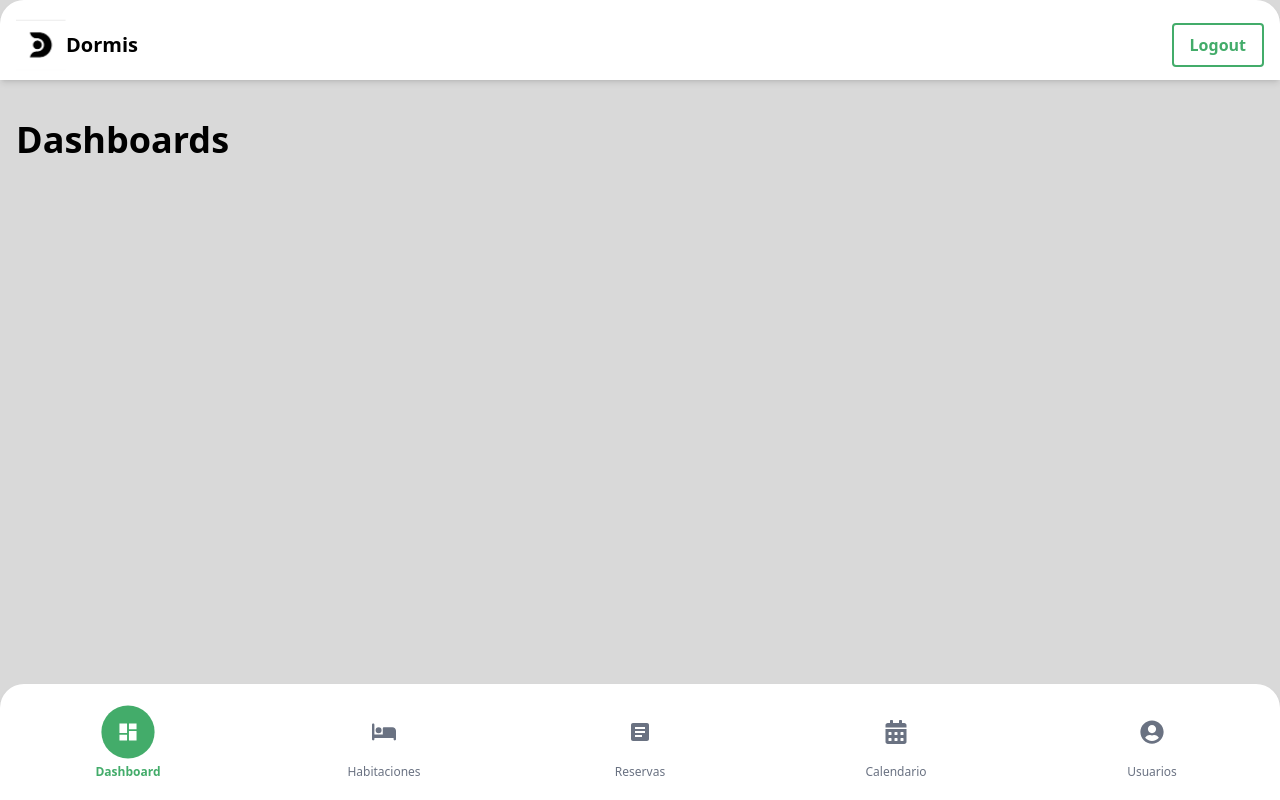
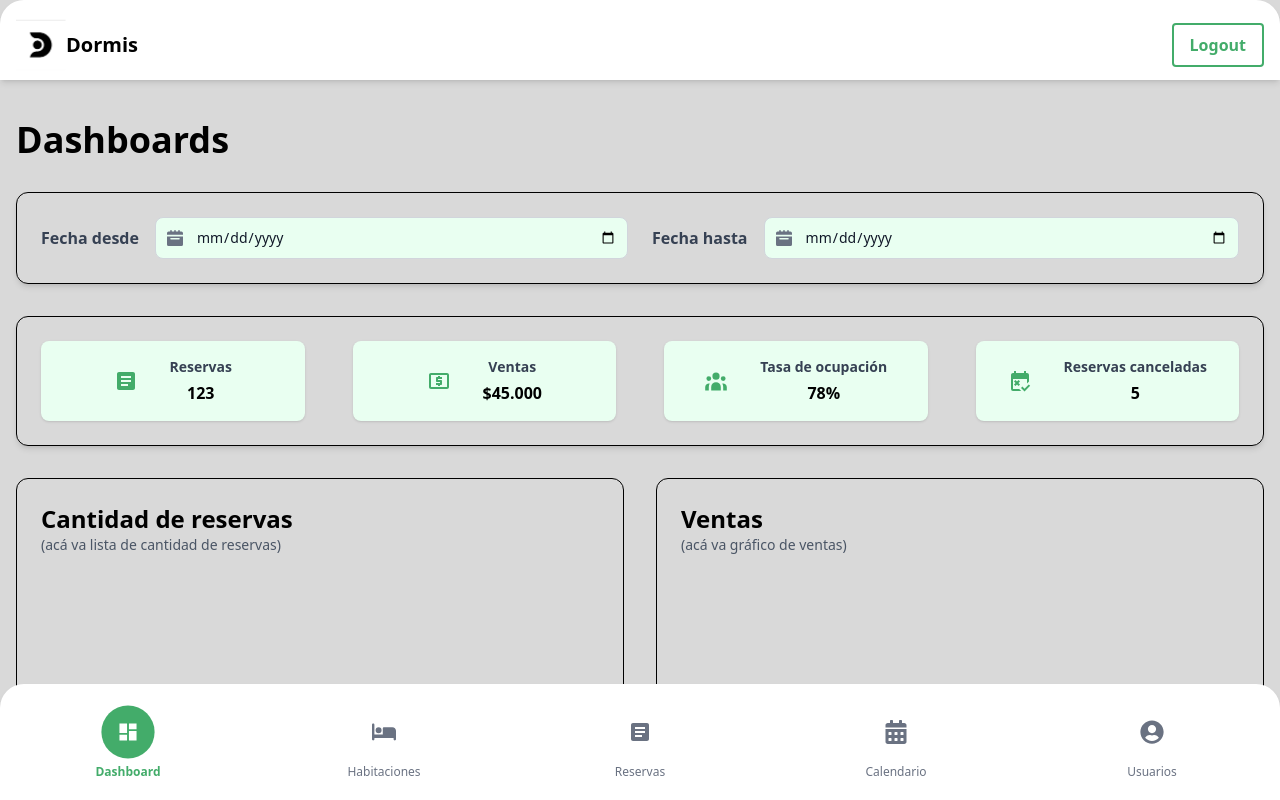
Before and after one commit to hoteldormis1/posada-dormis-frontend, a Next.js app: page /dashboard in a window 1280 px wide. Shown: the top 800 px of the page. Built offline with nearby package versions, Linux system fonts and the light colour scheme.

Commit message:
:sparkles: dashboard 1.0

```diff
--- /dev/null
+++ b/app/_components/Dashboard/FiltroFechas/index.tsx
@@ -0,0 +1,67 @@
+import React from "react";
+
+const FiltroFechas = () => {
+	return (
+		<div className="pt-8 w-full">
+			<div className="flex flex-col md:flex-row gap-6 w-full rounded-xl shadow-md p-6 border border-black">
+				{/* Fecha Desde */}
+				<div className="w-full md:w-1/2 flex items-center gap-4">
+					<label
+						htmlFor="start-date"
+						className="font-semibold text-gray-700 whitespace-nowrap"
+					>
+						Fecha desde
+					</label>
+					<div className="relative w-full">
+						<div className="absolute inset-y-0 left-0 flex items-center pl-3 pointer-events-none">
+							<svg
+								className="w-4 h-4 text-gray-500"
+								aria-hidden="true"
+								xmlns="http://www.w3.org/2000/svg"
+								fill="currentColor"
+								viewBox="0 0 20 20"
+							>
+								<path d="M20 4a2 2 0 0 0-2-2h-2V1a1 1 0 0 0-2 0v1h-3V1a1 1 0 0 0-2 0v1H6V1a1 1 0 0 0-2 0v1H2a2 2 0 0 0-2 2v2h20V4ZM0 18a2 2 0 0 0 2 2h16a2 2 0 0 0 2-2V8H0v10Zm5-8h10a1 1 0 0 1 0 2H5a1 1 0 0 1 0-2Z" />
+							</svg>
+						</div>
+						<input
+							id="start-date"
+							type="date"
+							className="bg-[#E9FFF1] border border-gray-300 text-gray-900 text-sm rounded-lg focus:ring-primary focus:border-primary block w-full pl-10 p-2.5"
+						/>
+					</div>
+				</div>
+
+				{/* Fecha Hasta */}
+				<div className="w-full md:w-1/2 flex items-center gap-4">
+					<label
+						htmlFor="end-date"
+						className="font-semibold text-gray-700 whitespace-nowrap"
+					>
+						Fecha hasta
+					</label>
+					<div className="relative w-full">
+						<div className="absolute inset-y-0 left-0 flex items-center pl-3 pointer-events-none">
+							<svg
+								className="w-4 h-4 text-gray-500"
+								aria-hidden="true"
+								xmlns="http://www.w3.org/2000/svg"
+								fill="currentColor"
+								viewBox="0 0 20 20"
+							>
+								<path d="M20 4a2 2 0 0 0-2-2h-2V1a1 1 0 0 0-2 0v1h-3V1a1 1 0 0 0-2 0v1H6V1a1 1 0 0 0-2 0v1H2a2 2 0 0 0-2 2v2h20V4ZM0 18a2 2 0 0 0 2 2h16a2 2 0 0 0 2-2V8H0v10Zm5-8h10a1 1 0 0 1 0 2H5a1 1 0 0 1 0-2Z" />
+							</svg>
+						</div>
+						<input
+							id="end-date"
+							type="date"
+							className="bg-[#E9FFF1] border border-gray-300 text-gray-900 text-sm rounded-lg focus:ring-primary focus:border-primary block w-full pl-10 p-2.5"
+						/>
+					</div>
+				</div>
+			</div>
+		</div>
+	);
+};
+
+export default FiltroFechas;
--- /dev/null
+++ b/app/_components/Dashboard/Graficos/index.tsx
@@ -0,0 +1,42 @@
+import { fuenteDeSubtitulo } from "@/_styles/global-styles";
+import React from "react";
+
+// Datos simulados
+const graficosData = [
+  {
+    titulo: "Cantidad de reservas",
+    contenido: "(acá va lista de cantidad de reservas)",
+  },
+  {
+    titulo: "Ventas",
+    contenido: "(acá va gráfico de ventas)",
+  },
+  {
+    titulo: "Habitaciones hoy",
+    contenido: "(acá va lista del estado de habitaciones hoy)",
+  },
+  {
+    titulo: "Estado de habitaciones hoy",
+    contenido: "(acá va un pie chart del estado de habitaciones hoy)",
+  },
+];
+
+const Graficos = () => {
+  return (
+    <div className="pt-8 w-full">
+      <div className="grid grid-cols-1 md:grid-cols-2 gap-8">
+        {graficosData.map((grafico, index) => (
+          <div
+            key={index}
+            className="flex flex-col p-6 border border-black rounded-xl min-h-[300px]"
+          >
+            <label className={fuenteDeSubtitulo}>{grafico.titulo}</label>
+            <label className="text-sm text-gray-600">{grafico.contenido}</label>
+          </div>
+        ))}
+      </div>
+    </div>
+  );
+};
+
+export default Graficos;
--- /dev/null
+++ b/app/_components/Dashboard/HotelEstadisticas/index.tsx
@@ -0,0 +1,35 @@
+import React from "react";
+import { HiUserGroup } from "react-icons/hi";
+import { MdArticle, MdFreeCancellation, MdLocalAtm } from "react-icons/md";
+
+const estadisticas = [
+	{ titulo: "Reservas", valor: "123", icon: <MdArticle size={24} className="text-main" /> },
+	{ titulo: "Ventas", valor: "$45.000", icon: <MdLocalAtm size={24} className="text-main" /> },
+	{ titulo: "Tasa de ocupación", valor: "78%", icon: <HiUserGroup  size={24} className="text-main" /> },
+	{ titulo: "Reservas canceladas", valor: "5", icon: <MdFreeCancellation size={24} className="text-main" /> },
+];
+
+const HotelEstadisticas = () => {
+	return (
+		<div className="pt-8 w-full">
+			<div className="grid grid-cols-1 sm:grid-cols-2 md:grid-cols-4 gap-12 w-full rounded-xl shadow-md p-6 border-1 border-black">
+				{estadisticas.map((item, index) => (
+					<div
+						key={index}
+						className="flex gap-8 items-center justify-center p-4 bg-[#E9FFF1] rounded-lg shadow-sm hover:shadow-md transition-shadow"
+					>
+						{item.icon}
+						<div className="flex flex-col items-center justify-center">
+							<span className="flex gap-4 items-center text-sm font-semibold text-gray-700">
+								{item.titulo}
+							</span>
+							<span className="text-md font-bold text-primary mt-1">{item.valor}</span>
+						</div>
+					</div>
+				))}
+			</div>
+		</div>
+	);
+};
+
+export default HotelEstadisticas;
--- a/app/_components/index.ts
+++ b/app/_components/index.ts
@@ -3,5 +3,8 @@ import LayoutWrapper from "./LayoutWrapper/index"
 import Navbar from "./Navbar/index"
 import Footerbar from "./Footerbar/index"
 import TableComponent from "./TableComponent/index"
+import FiltroFechas from "./Dashboard/FiltroFechas"
+import HotelEstadisticas from "./Dashboard/HotelEstadisticas"
+import Graficos from "./Dashboard/Graficos"
 
-export {LoginIzquierda, Footerbar, LayoutWrapper, Navbar, TableComponent}
+export {LoginIzquierda, Footerbar, LayoutWrapper, Navbar, TableComponent, FiltroFechas, HotelEstadisticas, Graficos}
--- a/app/_styles/global-styles.ts
+++ b/app/_styles/global-styles.ts
@@ -1,2 +1,3 @@
 export const pantallaPrincipalEstilos = 'bg-background w-full min-h-screen pt-30 px-4';
 export const fuenteDeTitulo = 'text-4xl font-semibold'
+export const fuenteDeSubtitulo = 'text-2xl font-semibold'
--- a/app/dashboard/page.tsx
+++ b/app/dashboard/page.tsx
@@ -1,10 +1,16 @@
 import React from 'react'
 import { fuenteDeTitulo, pantallaPrincipalEstilos } from '../_styles/global-styles'
+import { FiltroFechas, Graficos, HotelEstadisticas } from '@/_components'
 
 const Dashboard = () => {
   return (
-    <div className={pantallaPrincipalEstilos}>
+    <div className={pantallaPrincipalEstilos + " pb-40"}>
       <label className={fuenteDeTitulo}>Dashboards</label>
+      <div>
+        <FiltroFechas/>
+        <HotelEstadisticas/>
+        <Graficos/>
+      </div>
     </div>
   )
 }
```
